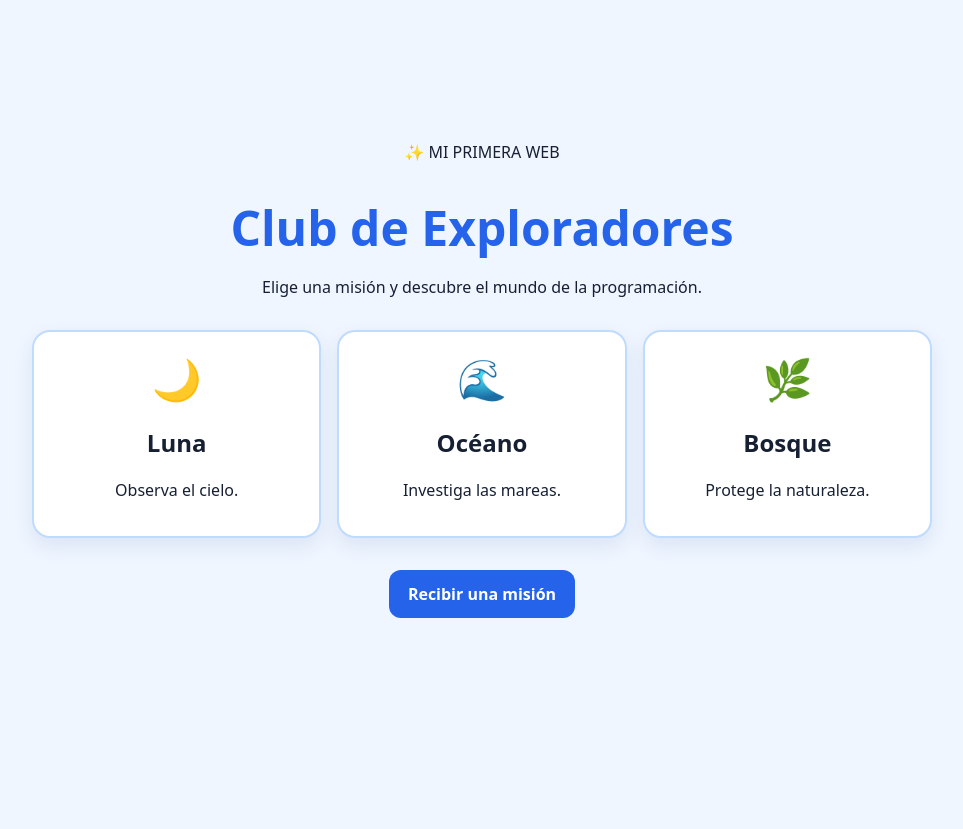
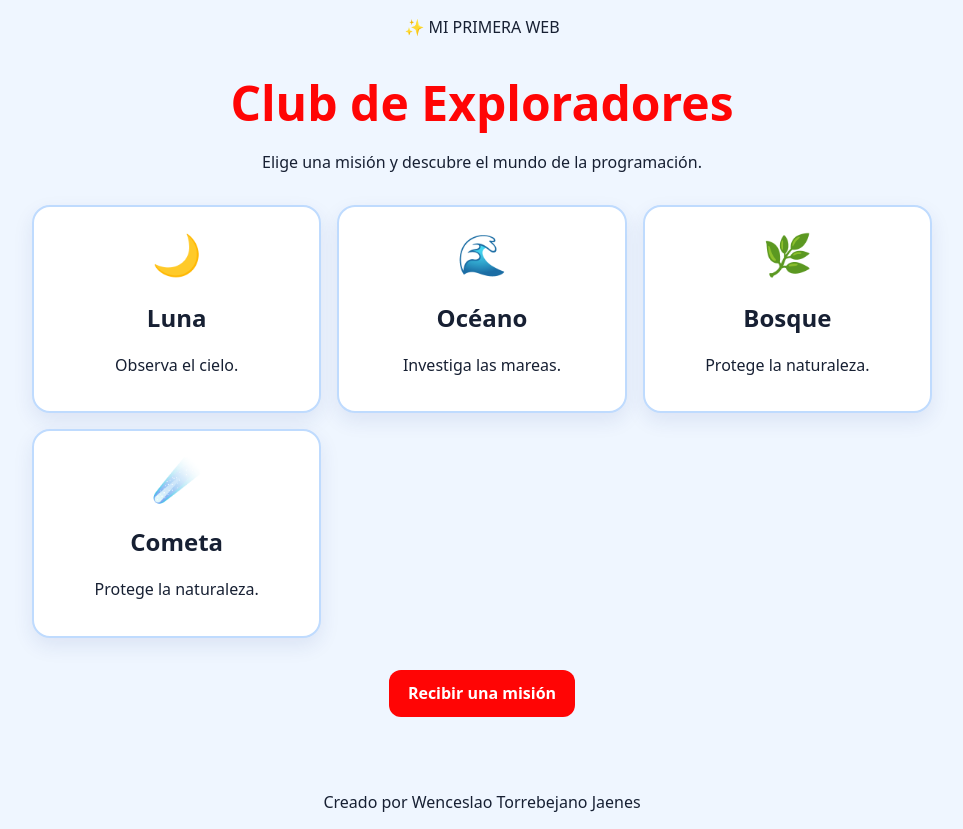
Before and after one commit to Wenceee3/DEWC, a website: page index.html in a window 1280 px wide. Shown: the whole page, without its empty margins (158-1121 px from the left). Before the commit the page ends 800 px from the top, so only its background shows below. Drawn offline with Linux system fonts and the light colour scheme.

Commit message:
feat: personaliza reto final

```diff
--- a/index.html
+++ b/index.html
@@ -7,7 +7,7 @@
     <title>Club de Exploradores del Futuro</title>
     <style>
         :root {
-            --principal: #2563eb;
+            --principal: #ff0505;
             --fondo: #eff6ff;
         }
 
@@ -105,6 +105,11 @@
                 <h2>Bosque</h2>
                 <p>Protege la naturaleza.</p>
             </article>
+            <article>
+                <div class="icono">☄️</div>
+                <h2>Cometa</h2>
+                <p>Protege la naturaleza.</p>
+            </article>
         </section>
 
         <button id="boton">Recibir una misión</button>
@@ -125,4 +130,7 @@
     </script>
 </body>
 
+<footer>
+    <p>Creado por Wenceslao Torrebejano Jaenes</p>
+</footer>
 </html>
```
